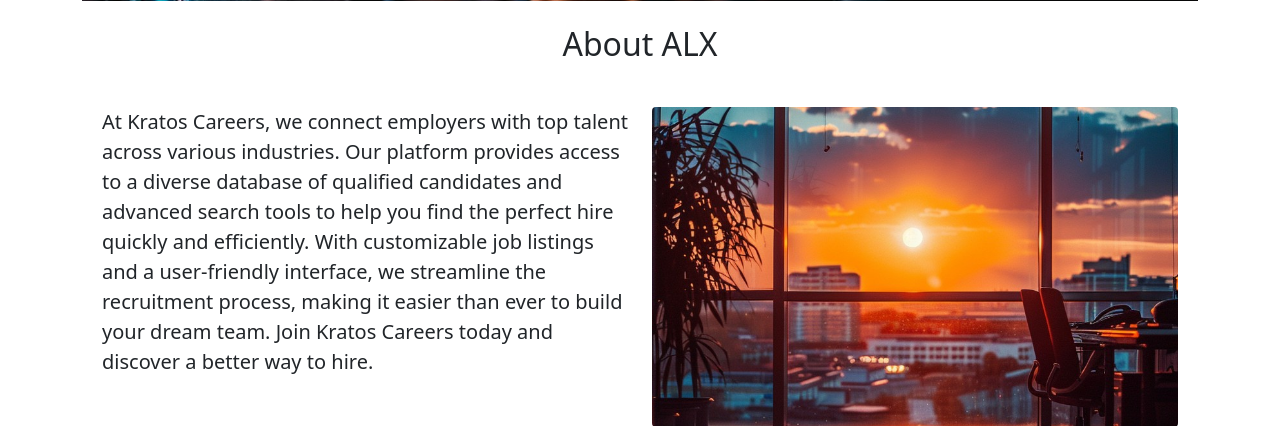
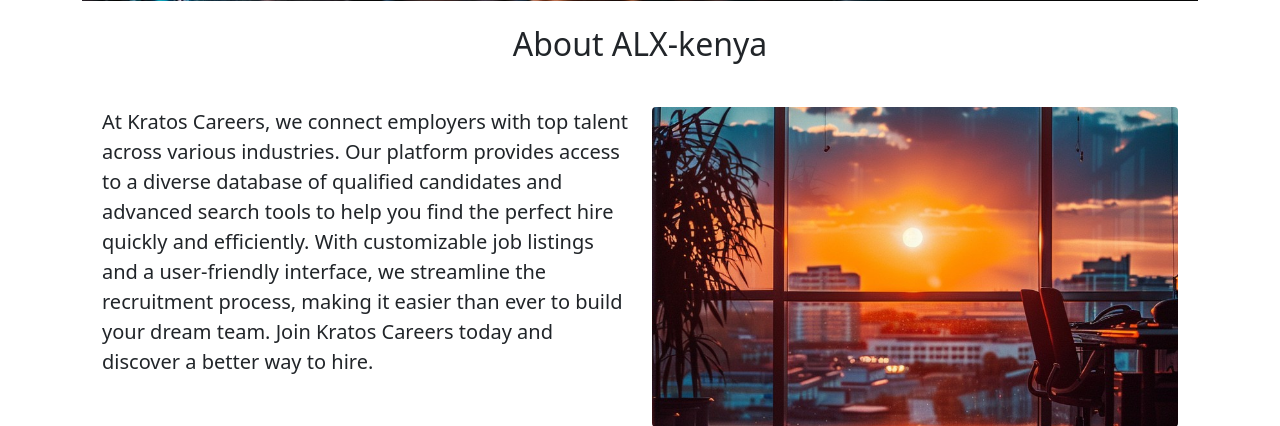
Before and after one commit to A-asava/Webstack-Portfolio-Project_CI-CD-Pipeline, a Flask app: page / in a window 1280 px wide. Shown: the part 611-1037 px from the top of the page. Run offline with Flask 2, Linux system fonts and the light colour scheme.

Commit message:
alx demo

```diff
--- a/templates/home.html
+++ b/templates/home.html
@@ -60,7 +60,7 @@
         <img class="img-fluid fade-in" id="banner" src="https://6878b222-75aa-4be4-b92f-6cbe91fdae09-00-1trbxj7ob6fbz.janeway.replit.dev//static/Banner.jpg" alt="Banner">
         <div id="banner-text" class="fade-in">Welcome to {{ company_name }}</div>
       </div>
-      <h2 class="text-center mt-4 mb-4 fade-in">About ALX</h2>
+      <h2 class="text-center mt-4 mb-4 fade-in">About ALX-kenya</h2>
       <div class="row about-text fade-in">
         <div class="col-md-6">
           <p class="lead">
```
